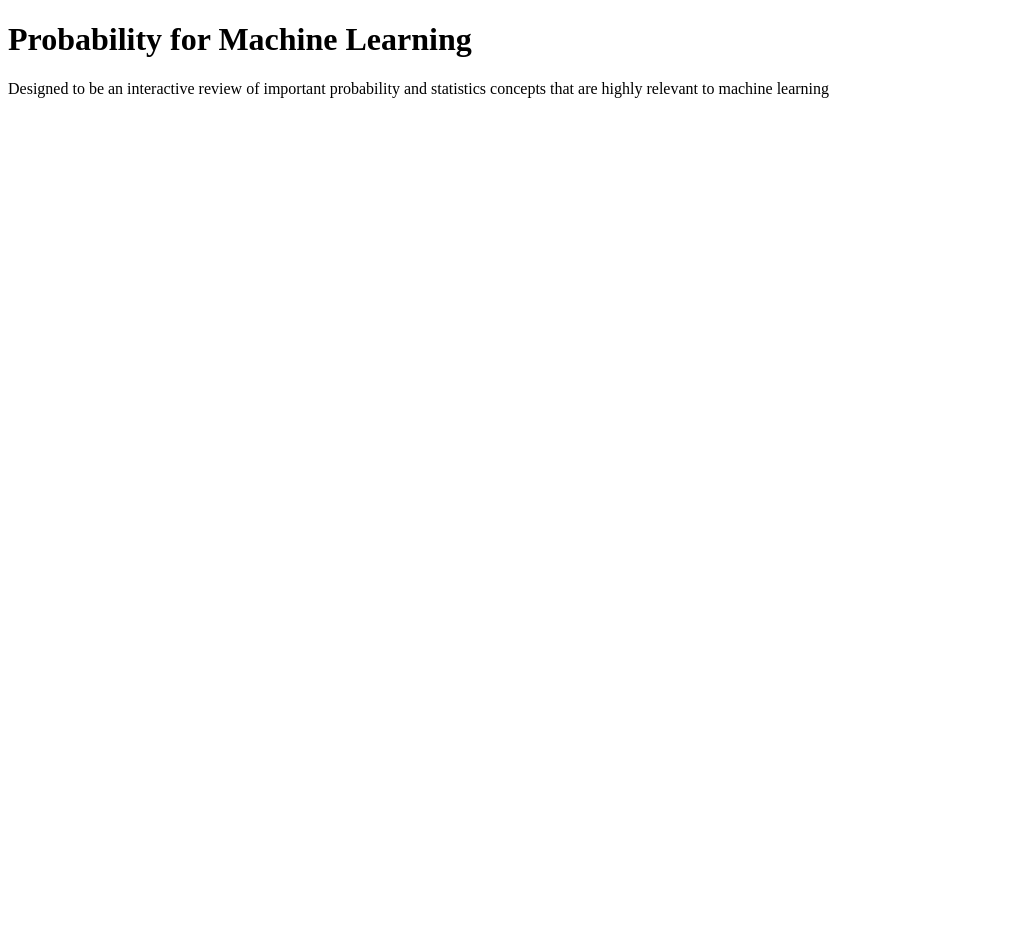
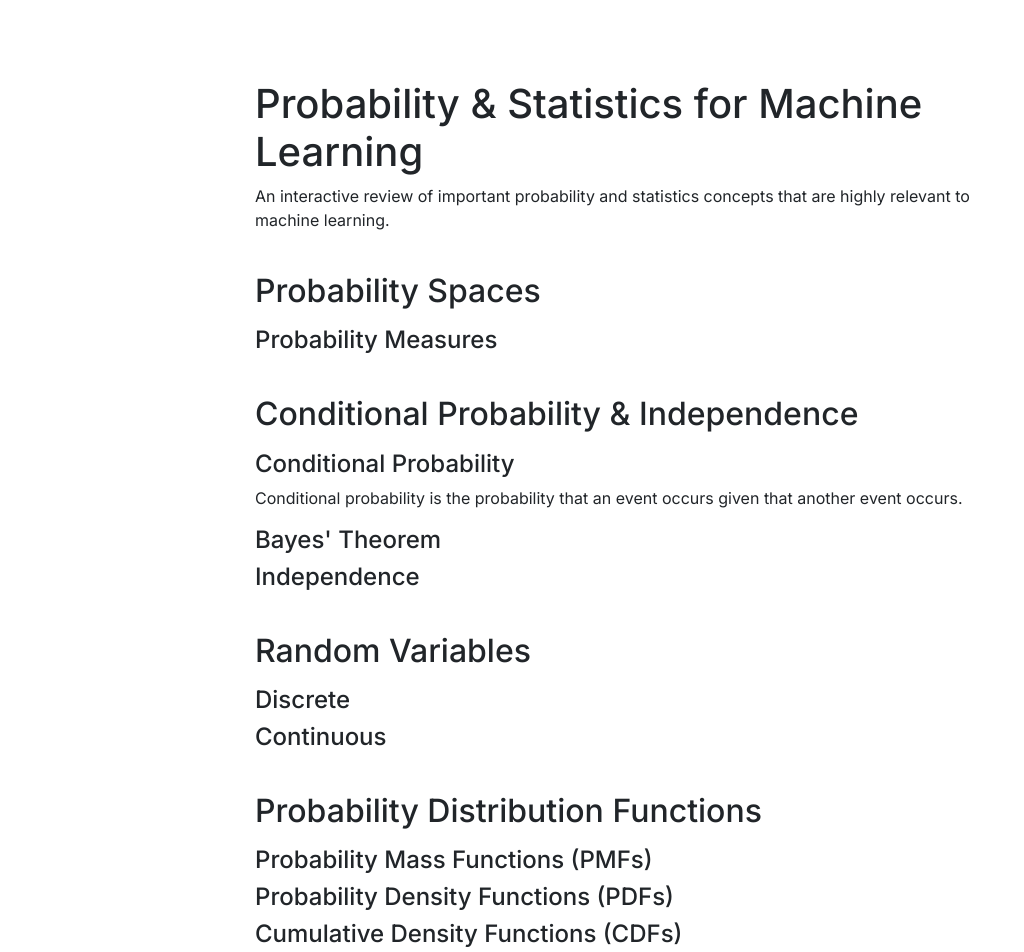
Before and after one commit to anishkasam/probability-for-ml, a SvelteKit app: page / in a window 1280 px wide. Shown: the top 952 px of the page, without its empty margins (0-1024 px from the left). Before the commit the page ends 800 px from the top, so only its background shows below. Built offline with nearby package versions, Linux system fonts and the light colour scheme.

Commit message:
create outline

```diff
--- a/src/components/App.svelte
+++ b/src/components/App.svelte
@@ -2,13 +2,103 @@
   // Write your JS here, or import other files
 </script>
 
+<link rel="stylesheet" href="https://cdn.jsdelivr.net/npm/bootstrap@4.4.1/dist/css/bootstrap.min.css" integrity="sha384-Vkoo8x4CGsO3+Hhxv8T/Q5PaXtkKtu6ug5TOeNV6gBiFeWPGFN9MuhOf23Q9Ifjh" crossorigin="anonymous">
+
 <main>
-  <h1>Probability for Machine Learning</h1>
+  <div class="container">
+    <h1>Probability & Statistics for Machine Learning</h1>
 
-  <p>Designed to be an interactive review of important probability and statistics
-  concepts that are highly relevant to machine learning</p>
+    <p>An interactive review of important probability and statistics
+    concepts that are highly relevant to machine learning.</p>
+
+    <div id="prob-spaces" class="section">
+      <h2 class="section-header">Probability Spaces</h2>
+      <h4 class="subsection-header">Probability Measures</h4>
+      <p></p>
+    </div>
+
+    <div id="prob" class="section">
+      <h2 class="section-header">Conditional Probability & Independence</h2>
+      <h4 class="subsection-header">Conditional Probability</h4>
+      <p>Conditional probability is the probability that an event occurs given that
+      another event occurs.</p>
+      <h4 class="subsection-header">Bayes' Theorem</h4>
+      <h4 class="subsection-header">Independence</h4>
+    </div>
+
+    <div id="rvs" class="section">
+      <h2 class="section-header">Random Variables</h2>
+      <h4 class="subsection-header">Discrete</h4>
+      <h4 class="subsection-header">Continuous</h4>
+    </div>
+
+    <div id="prob-distrs" class="section">
+      <h2 class="section-header">Probability Distribution Functions</h2>
+      <h4 class="subsection-header">Probability Mass Functions (PMFs)</h4>
+      <h4 class="subsection-header">Probability Density Functions (PDFs)</h4>
+      <h4 class="subsection-header">Cumulative Density Functions (CDFs)</h4>
+    </div>
+
+    <div id="exp" class="section">
+      <h2 class="section-header">Expectation</h2>
+      <h4 class="subsection-header">Discrete Random Variables</h4>
+      <h4 class="subsection-header">Continuous Random Variables</h4>
+    </div>
+
+    <div id="exp-var" class="section">
+      <h2 class="section-header">Variance</h2>
+    </div>
+
+    <div id="common-distrs" class="section">
+      <h2 class="section-header">Common Distributions</h2>
+      <h4 class="subsection-header">Binomial</h4>
+      <h4 class="subsection-header">Poisson</h4>
+      <h4 class="subsection-header">Uniform</h4>
+      <h4 class="subsection-header">Gaussian</h4>
+    </div>
+
+    <div id="theorems" class="section">
+      <h2 class="section-header">Important Theorems</h2>
+      <h4 class="subsection-header">Law of Large Numbers</h4>
+      <h4 class="subsection-header">Central Limit Theorem</h4>
+    </div>
+
+    <div id="para-density-est" class="section">
+      <h2 class="section-header">Parametric Density Estimation</h2>
+      <h4 class="subsection-header">Method of Moments (MOM)</h4>
+      <h4 class="subsection-header">Maximum Likelihood Estimation (MLE)</h4>
+    </div>
+
+    <div id="conf-intervals" class="section">
+      <h2 class="section-header">Confidence Intervals</h2>
+    </div>
+
+    <div id="sampling" class="section">
+      <h2 class="section-header">Sampling</h2>
+      <h4 class="subsection-header">Simple</h4>
+      <h4 class="subsection-header">Stratified</h4>
+      <h4 class="subsection-header">Clustered</h4>
+    </div>
+  </div>
 </main>
 
 <style>
-  /* Write your CSS here */
+  @import url('https://fonts.googleapis.com/css2?family=Inter:wght@100..900&display=swap');
+
+  .container {
+    align-content: left;
+    width: 80vw;
+    max-width: 800px;
+    horizontal-align: middle;
+    margin-top: 10vh;
+    font-family: Inter;
+  }
+
+  .section {
+    margin-top: 5vh;
+  }
+
+  .section-header {
+    margin-bottom: 2vh;
+  }
 </style>
```
